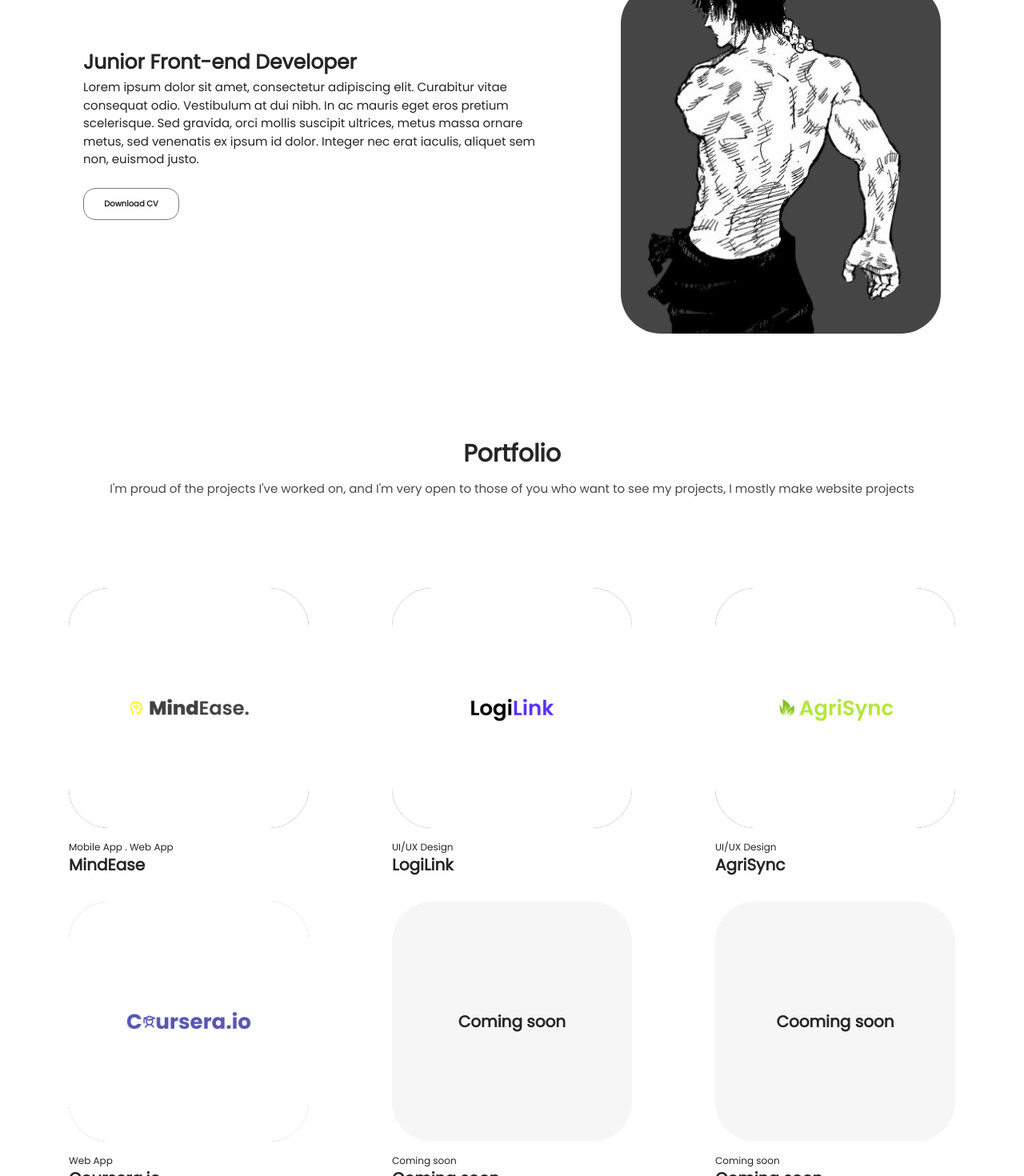
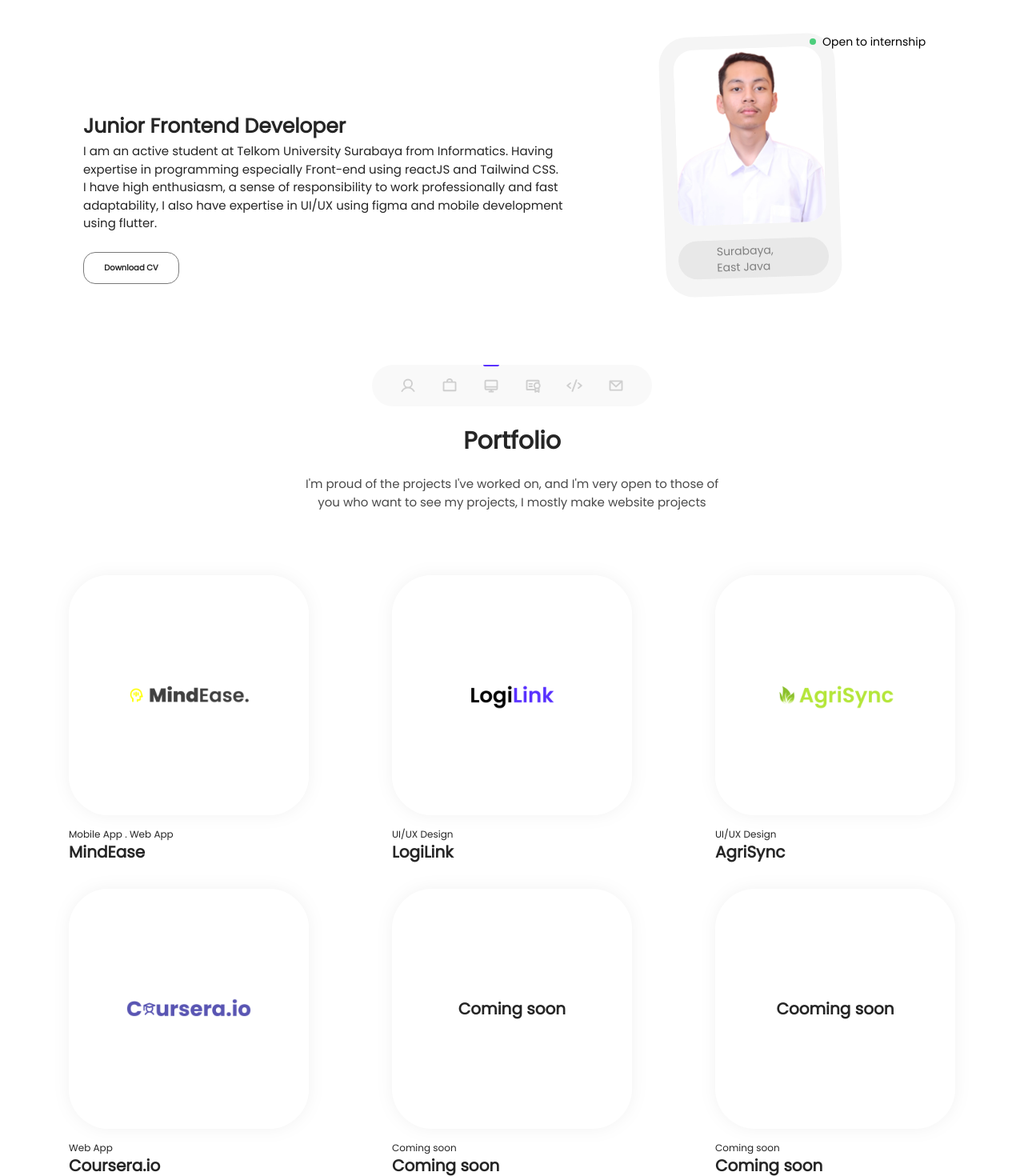
Before and after one commit to MJohanBintangP/portfolioWeb, a React (Vite) app: page / in a window 1280 px wide. Shown: the part 260-1730 px from the top of the page at 80% size. Built offline with nearby package versions, Linux system fonts and the light colour scheme; what tailwindcss-motion would draw is missing.

Commit message:
update card section, navbar

```diff
--- a/src/App.jsx
+++ b/src/App.jsx
@@ -13,6 +13,7 @@ import Mindease from './pages/Mindease';
 import Agrisync from './pages/Agrisync';
 import Logilink from './pages/Logilink';
 import Coursera from './pages/Coursera';
+import Navbar from './components/Navbar';
 
 export default function App() {
   return (
@@ -23,6 +24,7 @@ export default function App() {
             path="/"
             element={
               <>
+                <Navbar />
                 <Header />
                 <Section />
                 <Portfolio />
--- a/src/components/Certificate.jsx
+++ b/src/components/Certificate.jsx
@@ -18,11 +18,11 @@ const Certificate = () => {
   }, []);
 
   return (
-    <div className="mx-auto max-w-[1280px] mb-[6rem] px-4">
+    <div id="certificate" className="mx-auto max-w-[1280px] mb-[6rem] px-4">
       <div
         className="flex flex-col lg:flex-row items-center text-white rounded-[20px] lg:rounded-[70px] h-auto lg:h-[700px] px-6 lg:px-[8rem] py-8"
         style={{
-          background: 'linear-gradient(0deg, #ffffff 20%, #f4f4f4 100%)',
+          background: 'linear-gradient(0deg, #ffffff 20%, #FCFCFC 100%)',
         }}
       >
         <div className="bg-transparent flex-1 mb-6 lg:mb-0 text-center lg:text-left">
--- a/src/components/Footer.jsx
+++ b/src/components/Footer.jsx
@@ -12,15 +12,15 @@ const Footer = () => {
         </div>
         {/* Bagian Kanan (Social Media) */}
         <div className="flex text-[#252525] items-center text-[13px] space-x-2 sm:space-x-4">
-          <a target="_blank" rel="noopener noreferrer" href="https://www.linkedin.com/in/mjohanbintangp/" className="hover:text-white transition-colors duration-300">
+          <a target="_blank" rel="noopener noreferrer" href="https://www.linkedin.com/in/mjohanbintangp/" className="hover:text-[#d9d9d9] transition-colors duration-300">
             LinkedIn
           </a>
           <span>/</span>
-          <a target="_blank" rel="noopener noreferrer" href="https://www.instagram.com/mjohanbintangp/" className="hover:text-white transition-colors duration-300">
+          <a target="_blank" rel="noopener noreferrer" href="https://www.instagram.com/mjohanbintangp/" className="hover:text-[#d9d9d9] transition-colors duration-300">
             Instagram
           </a>
           <span>/</span>
-          <a target="_blank" rel="noopener noreferrer" href="https://www.youtube.com/@code.habits" className="hover:text-white transition-colors duration-300">
+          <a target="_blank" rel="noopener noreferrer" href="https://www.youtube.com/@code.habits" className="hover:text-[#d9d9d9] transition-colors duration-300">
             Youtube
           </a>
         </div>
--- /dev/null
+++ b/src/components/Navbar.jsx
@@ -0,0 +1,60 @@
+import React, { useState, useEffect } from 'react';
+import { User, BagSimple, Certificate, Desktop, EnvelopeSimple, Code } from '@phosphor-icons/react';
+
+const Navbar = () => {
+  const [activeSection, setActiveSection] = useState(null);
+
+  const handleScroll = (id) => {
+    const element = document.getElementById(id);
+    if (element) {
+      element.scrollIntoView({ behavior: 'smooth' });
+      setActiveSection(id);
+    }
+  };
+
+  useEffect(() => {
+    const sections = ['profile', 'portfolio', 'service', 'certificate', 'skill', 'contact'];
+
+    const handleScrollEvent = () => {
+      let currentSection = null;
+      sections.forEach((id) => {
+        const section = document.getElementById(id);
+        if (section) {
+          const rect = section.getBoundingClientRect();
+          if (rect.top >= 0 && rect.top < window.innerHeight / 2) {
+            currentSection = id;
+          }
+        }
+      });
+      setActiveSection(currentSection);
+    };
+
+    handleScrollEvent();
+    window.addEventListener('scroll', handleScrollEvent);
+    return () => window.removeEventListener('scroll', handleScrollEvent);
+  }, [activeSection]);
+
+  return (
+    <nav className="z-[9999] mb-[2rem] fixed bottom-0 left-0 right-0 mx-auto bg-[#DEDEDE]/20 backdrop-blur-lg p-2 rounded-full w-[90%] max-w-[350px]">
+      <ul className="flex justify-center gap-8 items-center px-2 py-2 bg-transparent">
+        {[
+          { id: 'profile', Icon: User },
+          { id: 'portfolio', Icon: BagSimple },
+          { id: 'service', Icon: Desktop },
+          { id: 'certificate', Icon: Certificate },
+          { id: 'skill', Icon: Code },
+          { id: 'contact', Icon: EnvelopeSimple },
+        ].map(({ id, Icon }) => (
+          <li key={id} className="bg-transparent relative flex items-center">
+            {activeSection === id && <div className="absolute -top-4 left-1/2 transform -translate-x-1/2 w-5 h-0.5 bg-[#5830FF] rounded-b-full"></div>}
+            <button onClick={() => handleScroll(id)}>
+              <Icon className={`bg-transparent text-[#CFCFCF] hover:text-[#5830FF] transition-colors duration-300 ${activeSection === id ? 'text-[#5830FF]' : ''}`} size={20} weight="bold" />
+            </button>
+          </li>
+        ))}
+      </ul>
+    </nav>
+  );
+};
+
+export default Navbar;
--- a/src/components/Portfolio.jsx
+++ b/src/components/Portfolio.jsx
@@ -7,16 +7,16 @@ import { Link } from 'react-router-dom';
 
 const Portfolio = () => {
   return (
-    <div className="mt-24 mb-10 px-[50px] max-w-[1800px] flex justify-center">
+    <div id="portfolio" className="md:mb-[15rem] mb-[6rem] px-[50px] max-w-[1800px] flex justify-center">
       <div className="w-full">
         <div className="flex flex-col items-center justify-center">
-          <h1 className="font-semibold text-[30px] text-[#252525] mb-[10px]">Portfolio</h1>
-          <p className="text-[#494949] text-[15px] text-center mb-[3rem]">I'm proud of the projects I've worked on, and I'm very open to those of you who want to see my projects, I mostly make website projects</p>
+          <h1 className="font-semibold text-[30px] text-[#252525] mb-[20px]">Portfolio</h1>
+          <p className="text-[#494949] text-[15px] md:mb-[5rem] mb-[3rem] text-center max-w-[530px]">I'm proud of the projects I've worked on, and I'm very open to those of you who want to see my projects, I mostly make website projects</p>
         </div>
-        <div className="grid grid-cols-1 sm:grid-cols-2 lg:grid-cols-3 gap-8 mt-16 justify-items-center">
+        <div className="grid grid-cols-1 sm:grid-cols-2 lg:grid-cols-3 gap-8 justify-items-center">
           {/* Card 1 */}
           <div>
-            <div className="relative bg-[#454545] w-[300px] h-[300px] rounded-[50px] overflow-hidden group">
+            <div className="drop-shadow-[0_0_10px_rgba(0,0,0,0.05)] relative bg-[#ffffff] w-[300px] h-[300px] rounded-[50px] overflow-hidden group">
               <Link to="/MindEase">
                 <img src={mindeaseLogo} alt="mindeaseLogo" className="absolute top-0 left-0 w-full h-full object-cover transition-transform duration-300 group-hover:scale-125" />
               </Link>
@@ -27,7 +27,7 @@ const Portfolio = () => {
 
           {/* Card 2 */}
           <div>
-            <div className="relative bg-[#454545] w-[300px] h-[300px] rounded-[50px] overflow-hidden group">
+            <div className="drop-shadow-[0_0_10px_rgba(0,0,0,0.05)] relative bg-[#ffffff] w-[300px] h-[300px] rounded-[50px] overflow-hidden group">
               <Link to="/LogiLink">
                 <img src={logilink} alt="Logilink" className="absolute top-0 left-0 w-full h-full object-cover transition-transform duration-300 group-hover:scale-125" />
               </Link>
@@ -38,7 +38,7 @@ const Portfolio = () => {
 
           {/* Card 3 */}
           <div>
-            <div className="relative bg-[#454545] w-[300px] h-[300px] rounded-[50px] overflow-hidden group">
+            <div className="drop-shadow-[0_0_10px_rgba(0,0,0,0.05)] relative bg-[#ffffff] w-[300px] h-[300px] rounded-[50px] overflow-hidden group">
               <Link to="/AgriSync">
                 <img src={agrisync} alt="agrisync" className="absolute top-0 left-0 w-full h-full object-cover transition-transform duration-300 group-hover:scale-125" />
               </Link>
@@ -49,7 +49,7 @@ const Portfolio = () => {
 
           {/* Card 4 */}
           <div>
-            <div className="relative bg-[#454545] w-[300px] h-[300px] rounded-[50px] overflow-hidden group">
+            <div className="drop-shadow-[0_0_10px_rgba(0,0,0,0.05)] relative bg-[#ffffff] w-[300px] h-[300px] rounded-[50px] overflow-hidden group">
               <Link to="/Coursera.io">
                 <img src={coursera} alt="coursera" className="absolute top-0 left-0 w-full h-full object-cover transition-transform duration-300 group-hover:scale-125" />
               </Link>
@@ -60,7 +60,7 @@ const Portfolio = () => {
 
           {/* Card 5 */}
           <div>
-            <div className="bg-[#F6F6F6] w-[300px] h-[300px] p-5 rounded-[50px] flex justify-center items-center text-center">
+            <div className="drop-shadow-[0_0_10px_rgba(0,0,0,0.05)] bg-[#ffffff] w-[300px] h-[300px] p-5 rounded-[50px] flex justify-center items-center text-center">
               <div className="bg-transparent">
                 <h1 className="bg-transparent text-[#252525] text-[20px] font-semibold">Coming soon</h1>
               </div>
@@ -71,7 +71,7 @@ const Portfolio = () => {
 
           {/* Card 6 */}
           <div>
-            <div className="bg-[#F6F6F6] w-[300px] h-[300px] p-5 rounded-[50px] flex justify-center items-center text-center">
+            <div className="drop-shadow-[0_0_10px_rgba(0,0,0,0.05)] bg-[#ffffff] w-[300px] h-[300px] p-5 rounded-[50px] flex justify-center items-center text-center">
               <div className="bg-transparent">
                 <h1 className="bg-transparent text-[#252525] text-[20px] font-semibold">Cooming soon</h1>
               </div>
--- a/src/components/Section.jsx
+++ b/src/components/Section.jsx
@@ -1,5 +1,6 @@
 import React, { useState } from 'react';
 import { DownloadSimple, Check } from '@phosphor-icons/react';
+import Johan from '../assets/fotoJohan.png';
 
 const Section = () => {
   const [iconState, setIconState] = useState('default');
@@ -18,13 +19,13 @@ const Section = () => {
   };
 
   return (
-    <div className="flex flex-col md:flex-row items-center justify-between px-10 md:px-[6.5rem]">
+    <div className="md:mb-[5rem] mb-[0rem] max-w-[1550px] mx-auto flex flex-col justify-between md:flex-row items-center px-10 md:px-[6.5rem]">
       {/* Kontainer Teks */}
-      <div className="flex flex-col max-w-full md:max-w-[600px] h-full w-full text-left md:text-left">
-        <h1 className="text-[20px] md:text-[25px] font-semibold mb-[2px] text-[#252525]">Junior Front-end Developer</h1>
+      <div className="flex flex-col max-w-full md:max-w-[600px] text-left md:text-left">
+        <h1 className="text-[20px] md:text-[25px] font-semibold mb-[2px] text-[#252525]">Junior Frontend Developer</h1>
         <p className="text-[12px] md:text-[15px] font-light text-[#252525] mb-[1.5rem]">
-          Lorem ipsum dolor sit amet, consectetur adipiscing elit. Curabitur vitae consequat odio. Vestibulum at dui nibh. In ac mauris eget eros pretium scelerisque. Sed gravida, orci mollis suscipit ultrices, metus massa ornare metus, sed
-          venenatis ex ipsum id dolor. Integer nec erat iaculis, aliquet sem non, euismod justo.
+          I am an active student at Telkom University Surabaya from Informatics. Having expertise in programming especially Front-end using reactJS and Tailwind CSS. I have high enthusiasm, a sense of responsibility to work professionally
+          and fast adaptability, I also have expertise in UI/UX using figma and mobile development using flutter.
         </p>
         <button
           onClick={handleButtonClick}
@@ -33,15 +34,31 @@ const Section = () => {
           } transition-all duration-500 ease-in-out`}
           onMouseEnter={() => iconState === 'default' && setIconState('hover')}
           onMouseLeave={() => iconState === 'hover' && setIconState('default')}
-          style={{ width: '120px', justifyContent: 'center', height: '40px', position: 'relative', zIndex: 10 }} // Tambahkan z-index dan position
+          style={{ width: '120px', justifyContent: 'center', height: '40px', position: 'relative', zIndex: 10 }}
         >
           {iconState === 'clicked' ? <Check size={16} weight="bold" className="bg-transparent" /> : iconState === 'hover' ? <DownloadSimple size={16} weight="bold" className="bg-transparent" /> : 'Download CV'}
         </button>
       </div>
 
-      {/* Gambar dan kontainer div */}
-      <div className="max-w-full md:max-w-[400px] w-full bg-[#454545] rounded-[50px] px-[2rem] relative mb-[2rem] mt-[6rem] image-container">
-        <img src="/toji.png" alt="profileBranding" className="w-full h-auto object-contain bg-transparent -mt-[7rem] md:-mt-40" />
+      <div className="relative flex flex-col items-center md:items-start mt-10 md:mt-0">
+        {/* Status */}
+        <div className=" bg-transparent absolute top-2 left-0 md:left-10 translate-x-[50%] md:translate-x-36 -translate-y-1/2 flex items-center space-x-2 z-10">
+          <span className="w-2 h-2 bg-green-500 rounded-full animate-pulse"></span>
+          <span className="bg-transparent text-sm font-medium text-black">Open to internship</span>
+        </div>
+
+        {/* Card */}
+        <div className="mb-[5rem] -rotate-2 relative flex flex-col items-center w-[220px] p-4 bg-[#F5F5F5] rounded-[35px] md:mr-[8rem]">
+          {/* Foto Profil */}
+          <div className="w-[185px] h-[220px] mb-[1.2rem] rounded-[25px] overflow-hidden">
+            <img src={Johan} alt="Profile" className="w-full h-full object-cover" />
+          </div>
+
+          {/* Lokasi */}
+          <div className="px-12 py-1 mb-1.5 rounded-full bg-[#E8E8E8]">
+            <span className="bg-transparent flex justify-center items-center font-medium text-[8px] text-[#808080] text-sm">Surabaya, East Java</span>
+          </div>
+        </div>
       </div>
     </div>
   );
--- a/src/components/Skill.jsx
+++ b/src/components/Skill.jsx
@@ -6,9 +6,9 @@ import Figma from '../assets/figmaLogo.png';
 
 const Skill = () => {
   return (
-    <div className="max-w-[1300px] mx-auto text-white flex flex-col items-center justify-center px-4 sm:px-8 mb-[5rem]">
-      <h1 className="text-[30px] text-[#252525] font-bold mb-[12rem]">Tech Skills</h1>
-      <div className="flex flex-wrap justify-center gap-[12rem] w-full mb-[17rem]">
+    <div id="skill" className="max-w-[1300px] mx-auto text-white flex flex-col items-center justify-center px-4 sm:px-8 mb-[5rem]">
+      <h1 className="text-[30px] text-[#252525] font-bold md:mb-[12rem] mb-[6rem]">Tech Skills</h1>
+      <div className="flex flex-wrap justify-center gap-[12rem] w-full md:mb-[14rem] mb-[10rem]">
         {[
           { src: ReactLogo, alt: 'React Icon', link: 'https://reactjs.org/' },
           { src: TailwindLogo, alt: 'Tailwind Icon', link: 'https://tailwindcss.com/' },
```
Also changed, not shown: src/components/Contact.jsx (+6 -5 lines), src/components/Header.jsx (+7 -7 lines), src/components/Service.jsx (+4 -4 lines), src/assets/arrow.png (added), src/assets/fotoJohan.png (added).
